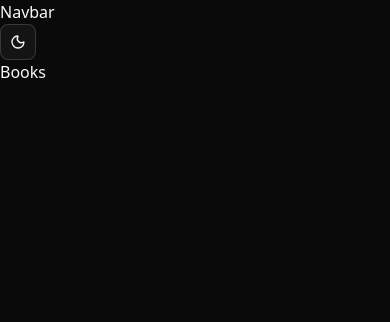
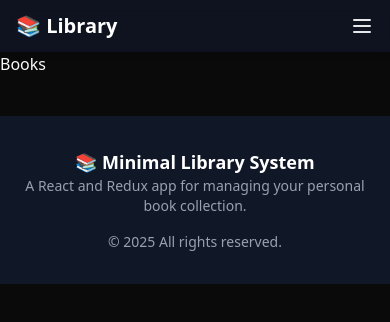
Before and after one commit to tkabir3066/level-2-assignment-4, a React (Vite) app: page / in a window 390 px wide. Shown: the top 322 px of the page. Built offline with nearby package versions, Linux system fonts and the light colour scheme.

Commit message:
designed UI for Navbar and Footer

```diff
--- a/src/App.tsx
+++ b/src/App.tsx
@@ -1,11 +1,13 @@
 import { Outlet } from "react-router";
-import Navbar from "./components/layout/Navbar";
+import Navbar from "./components/layouts/Navbar";
+import Footer from "./components/layouts/Footer";
 
 function App() {
   return (
     <div>
       <Navbar />
       <Outlet />
+      <Footer />
     </div>
   );
 }
--- a/src/components/layout/Navbar.tsx
+++ /dev/null
@@ -1,13 +0,0 @@
-import React from "react";
-import { ModeToggle } from "../mode-toggle";
-
-function Navbar() {
-  return (
-    <div>
-      <h1>Navbar</h1>
-      <ModeToggle />
-    </div>
-  );
-}
-
-export default Navbar;
--- /dev/null
+++ b/src/components/layouts/Footer.tsx
@@ -0,0 +1,22 @@
+const Footer = () => {
+  return (
+    <footer className="bg-gray-900 text-white py-8 mt-10">
+      <div className="max-w-7xl mx-auto px-4 flex flex-col md:flex-row justify-between items-center gap-4 text-center md:text-left">
+        {/* Left Section */}
+        <div>
+          <h2 className="text-lg font-semibold">📚 Minimal Library System</h2>
+          <p className="text-sm text-gray-400">
+            A React and Redux app for managing your personal book collection.
+          </p>
+        </div>
+
+        {/* Right Section */}
+        <div className="text-sm text-gray-400">
+          <p>&copy; {new Date().getFullYear()} All rights reserved.</p>
+        </div>
+      </div>
+    </footer>
+  );
+};
+
+export default Footer;
--- /dev/null
+++ b/src/components/layouts/Navbar.tsx
@@ -0,0 +1,77 @@
+import { Link, NavLink } from "react-router";
+import { ModeToggle } from "../mode-toggle";
+import { Menu, X } from "lucide-react";
+import { useState } from "react";
+
+const Navbar = () => {
+  const [isOpen, setIsOpen] = useState(false);
+
+  const navLinks = [
+    { path: "/books", label: "All Books" },
+    { path: "/create-book", label: "Add Book" },
+    { path: "/borrow-summary", label: "Borrow Summary" },
+  ];
+
+  return (
+    <nav className="sticky top-0 z-50 bg-white dark:bg-gray-900 shadow-md backdrop-blur supports-[backdrop-filter]:bg-white/70 dark:supports-[backdrop-filter]:bg-gray-900/70">
+      <div className="max-w-7xl mx-auto px-4 py-3 flex justify-between items-center">
+        {/* Logo */}
+        <Link
+          to="/"
+          className="text-xl font-bold text-gray-900 dark:text-white"
+        >
+          📚 Library
+        </Link>
+
+        {/* Nav for  Desktop */}
+        <div className="hidden md:flex items-center gap-6">
+          {navLinks.map((link) => (
+            <NavLink
+              key={link.path}
+              to={link.path}
+              className={({ isActive }) =>
+                isActive
+                  ? "text-blue-600 dark:text-yellow-300 underline font-semibold"
+                  : "text-gray-700 dark:text-gray-200 hover:text-blue-600 dark:hover:text-yellow-300 transition-colors"
+              }
+            >
+              {link.label}
+            </NavLink>
+          ))}
+          <ModeToggle />
+        </div>
+
+        {/* Mobile Toggle Button */}
+        <button
+          className="md:hidden text-gray-700 dark:text-gray-200"
+          onClick={() => setIsOpen(!isOpen)}
+        >
+          {isOpen ? <X size={24} /> : <Menu size={24} />}
+        </button>
+      </div>
+
+      {/* Mobile Menu */}
+      {isOpen && (
+        <div className="md:hidden bg-white dark:bg-gray-900 px-4 py-3 space-y-3 shadow-md">
+          {navLinks.map((link) => (
+            <NavLink
+              key={link.path}
+              to={link.path}
+              onClick={() => setIsOpen(false)}
+              className={({ isActive }) =>
+                isActive
+                  ? "block text-blue-600 dark:text-yellow-300 underline font-semibold"
+                  : "block text-gray-700 dark:text-gray-200 hover:text-blue-600 dark:hover:text-yellow-300 transition-colors"
+              }
+            >
+              {link.label}
+            </NavLink>
+          ))}
+          <ModeToggle />
+        </div>
+      )}
+    </nav>
+  );
+};
+
+export default Navbar;
```
